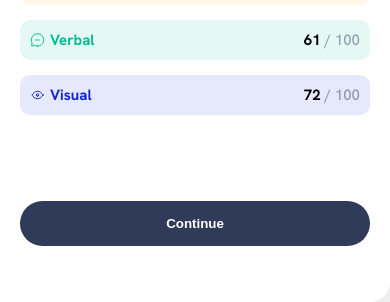
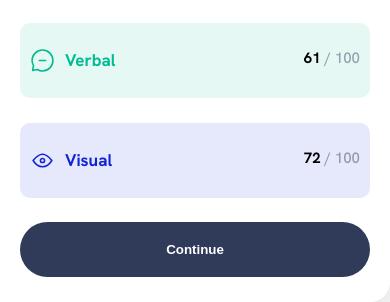
Before and after one commit to wandering-bit/Result-Summary-Component, a plain HTML site: page index.html in a window 390 px wide. Shown: the part 542-844 px from the top of the page. Drawn offline with Linux system fonts and the light colour scheme.

Commit message:
Improved the design for mobile device

```diff
--- a/styles.css
+++ b/styles.css
@@ -191,6 +191,10 @@ button {
     margin-bottom: 10px;
 }
 
+button:hover {
+    background-color: hsla(224, 30%, 27%, 0.21);
+}
+
 /* .space{
     width: 100%;
     background-color: blue;
@@ -240,20 +244,51 @@ button {
         height: 100%;
     }
 
-    button{
-        padding-top: 15px;
-        padding-bottom: 15px;
+    button {
+        padding-top: 20px;
+        padding-bottom: 20px;
         border-radius: 30px;
+        background-color: hsl(224, 30%, 27%);
     }
-    #desc{
+
+    #desc {
         margin-bottom: 10px;
     }
-    #great{
+
+    #great {
         margin-top: 10px;
     }
 
-    #scorenumber{
+    #scorenumber {
         width: 100px;
         height: 100px;
     }
+
+    .sumscore {
+        padding-top: 25px;
+        padding-bottom: 25px;
+    }
+
+    #summarytext {
+        font-size: 20px;
+    }
+
+    #sections {
+        gap: 10px;
+    }
+
+    img {
+        width: 25px;
+        height: 25px;
+    }
+
+    .skilltext {
+        font-size: 17px;
+        color: black;
+    }
+
+    .icontext {
+        align-items: center;
+        gap: 10px;
+    }
 }
```
